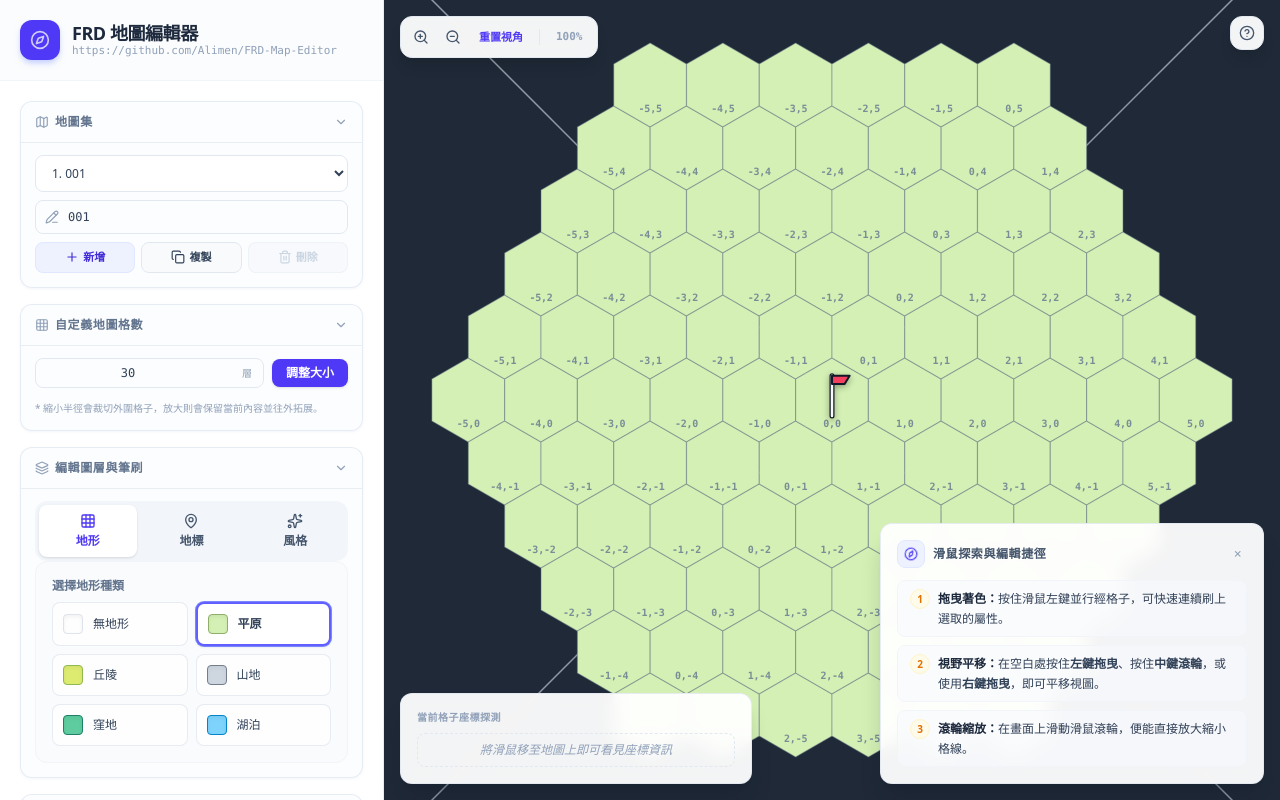
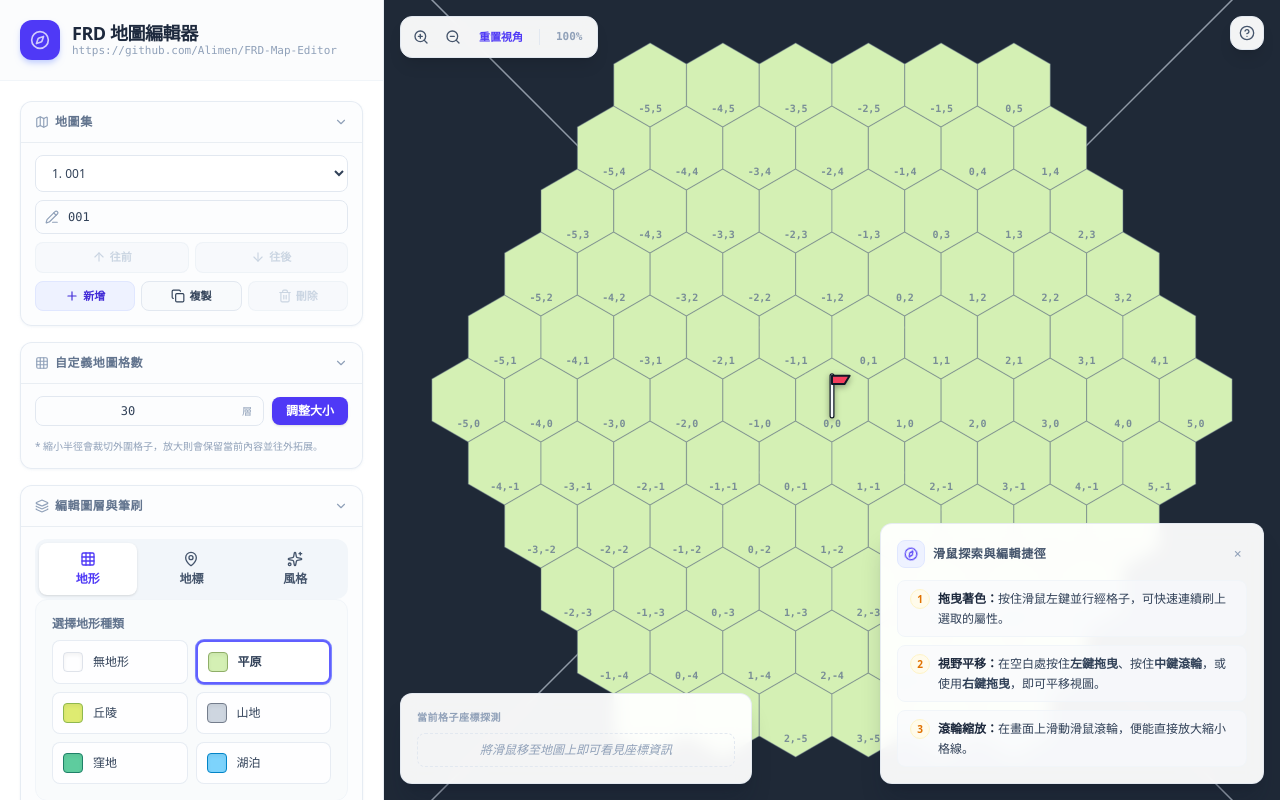
Before and after one commit to Alimen/FRD-Map-Editor, a React (Vite) app: page / in a window 1280 px wide. Built offline with nearby package versions, Linux system fonts and the light colour scheme.

Commit message:
Add 'move forward' and 'move backward' buttons in atlas block.

```diff
--- a/src/App.tsx
+++ b/src/App.tsx
@@ -466,6 +466,21 @@ export default function App() {
     } : map));
   };
 
+  const handleMoveMap = (direction: -1 | 1) => {
+    const targetIndex = selectedMapIndex + direction;
+    if (targetIndex < 0 || targetIndex >= maps.length) {
+      return;
+    }
+
+    const nextMaps = getMapsWithCurrentSnapshot();
+    const movingMap = nextMaps[selectedMapIndex];
+    nextMaps[selectedMapIndex] = nextMaps[targetIndex];
+    nextMaps[targetIndex] = movingMap;
+
+    setMaps(nextMaps);
+    setSelectedMapIndex(targetIndex);
+  };
+
   // Undo
   const handleUndo = useCallback(() => {
     if (historyIndex > 0) {
@@ -847,6 +862,7 @@ export default function App() {
         onDuplicateMap={handleDuplicateMap}
         onDeleteMap={handleDeleteMap}
         onRenameMap={handleRenameMap}
+        onMoveMap={handleMoveMap}
         exportJSON={handleExportJSON}
         importJSON={handleImportJSON}
         terrainCounts={terrainCounts}
--- a/src/components/Sidebar.tsx
+++ b/src/components/Sidebar.tsx
@@ -25,7 +25,9 @@ import {
   Check,
   Plus,
   PencilLine,
-  Map
+  Map,
+  ArrowUp,
+  ArrowDown
 } from "lucide-react";
 
 interface SidebarProps {
@@ -61,6 +63,7 @@ interface SidebarProps {
   onDuplicateMap: () => void;
   onDeleteMap: () => void;
   onRenameMap: (nextId: string) => void;
+  onMoveMap: (direction: -1 | 1) => void;
 
   // JSON Operations
   exportJSON: () => void;
@@ -133,6 +136,7 @@ export const Sidebar: React.FC<SidebarProps> = ({
   onDuplicateMap,
   onDeleteMap,
   onRenameMap,
+  onMoveMap,
   exportJSON,
   importJSON,
   terrainCounts,
@@ -304,6 +308,35 @@ export const Sidebar: React.FC<SidebarProps> = ({
                   className="w-full pl-8 pr-3 py-2 text-xs rounded-lg border border-slate-200 text-slate-700 font-mono focus:outline-none focus:ring-1 focus:ring-indigo-500"
                 />
               </div>
+            </div>
+
+            <div className="grid grid-cols-2 gap-1.5">
+              <button
+                id="atlas-move-map-up-btn"
+                onClick={() => onMoveMap(-1)}
+                disabled={selectedMapIndex <= 0}
+                className={`flex items-center justify-center gap-1 py-1.5 px-2 rounded-lg text-[11px] font-semibold border transition-colors ${
+                  selectedMapIndex > 0
+                    ? "bg-slate-50 hover:bg-slate-100 text-slate-700 border-slate-200"
+                    : "bg-slate-100/50 text-slate-300 border-slate-200/40 cursor-not-allowed"
+                }`}
+              >
+                <ArrowUp className="w-3.5 h-3.5" />
+                <span>往前</span>
+              </button>
+              <button
+                id="atlas-move-map-down-btn"
+                onClick={() => onMoveMap(1)}
+                disabled={selectedMapIndex >= maps.length - 1}
+                className={`flex items-center justify-center gap-1 py-1.5 px-2 rounded-lg text-[11px] font-semibold border transition-colors ${
+                  selectedMapIndex < maps.length - 1
+                    ? "bg-slate-50 hover:bg-slate-100 text-slate-700 border-slate-200"
+                    : "bg-slate-100/50 text-slate-300 border-slate-200/40 cursor-not-allowed"
+                }`}
+              >
+                <ArrowDown className="w-3.5 h-3.5" />
+                <span>往後</span>
+              </button>
             </div>
 
             <div className="grid grid-cols-3 gap-1.5">
```
